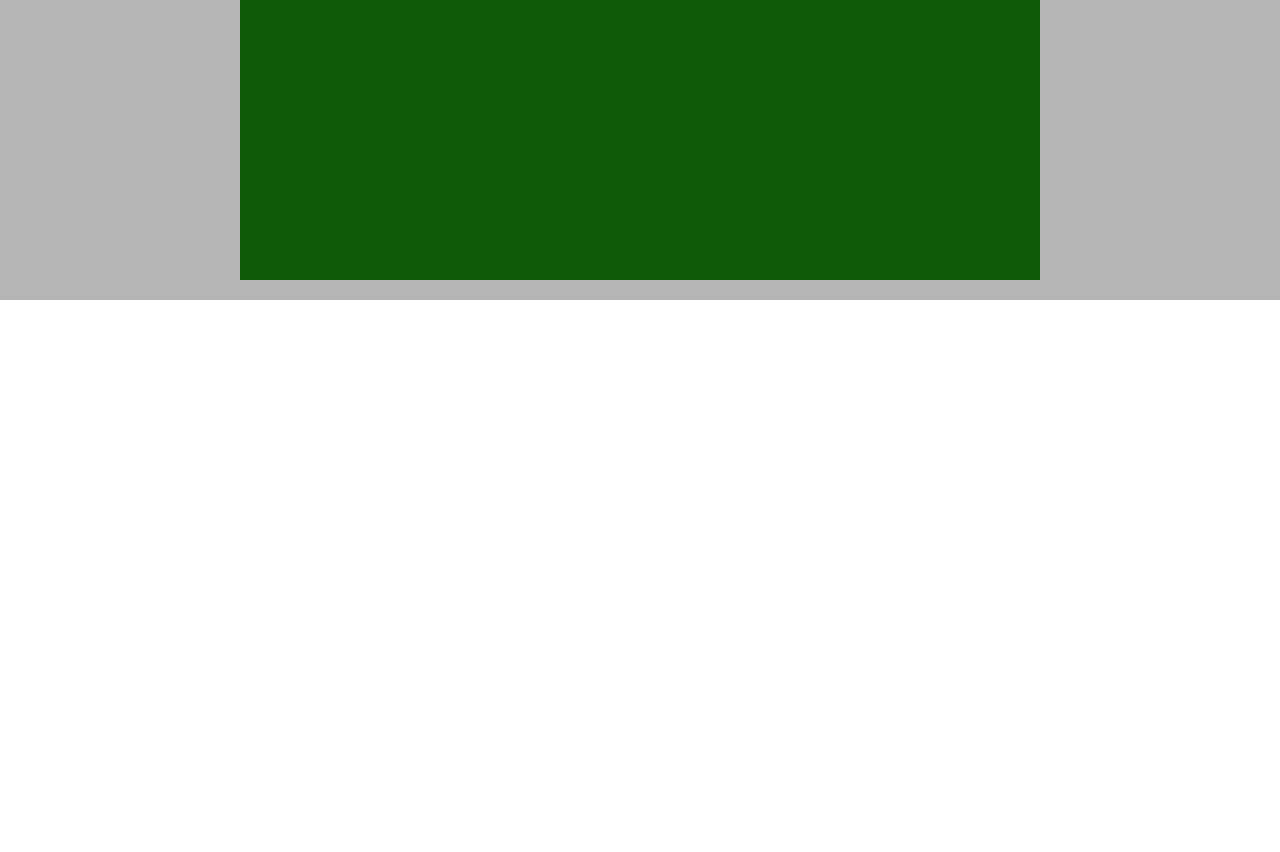
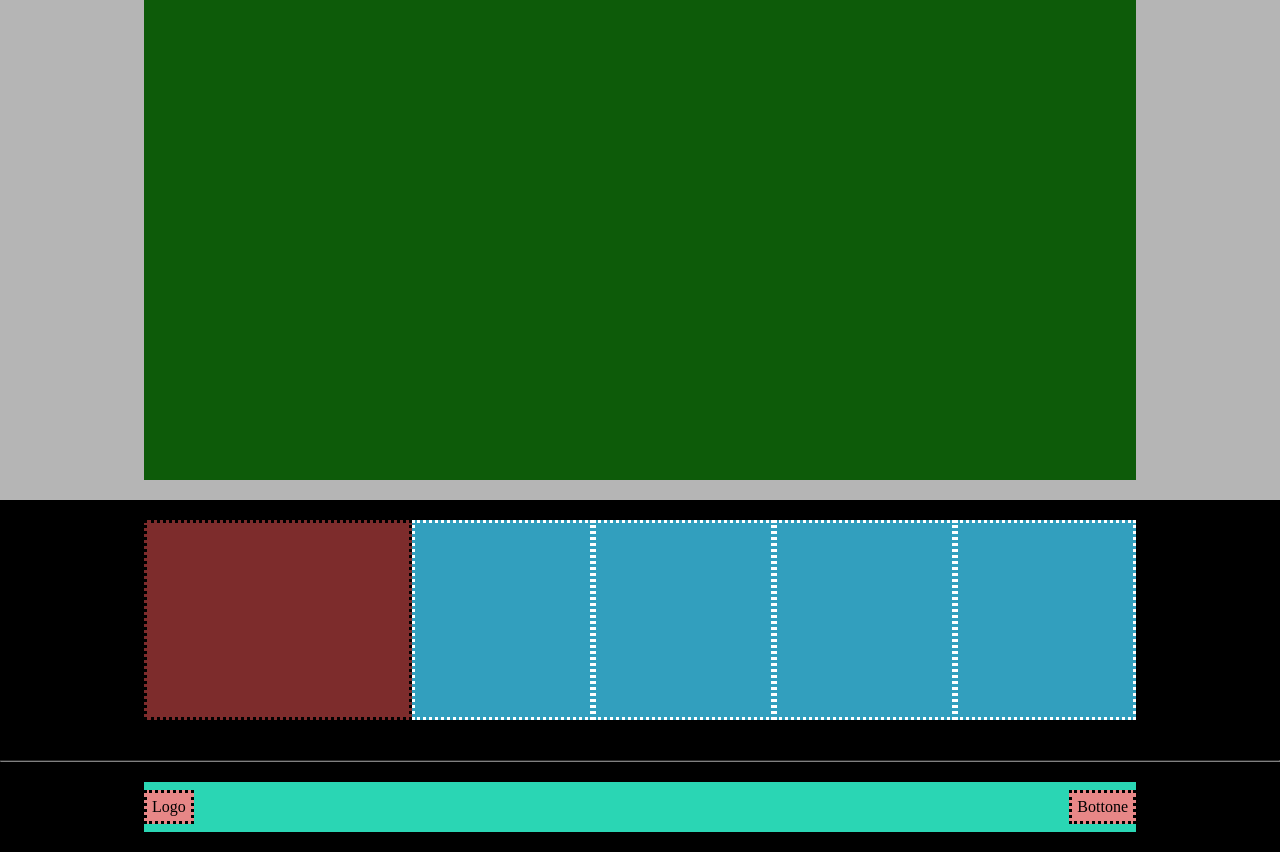
Before and after one commit to Rossiitaa/htmlcss-struttura-discord, a plain HTML site: page index.html in a window 1280 px wide. Shown: the part 1720-2572 px from the top of the page. Before the commit the page ends 2020 px from the top, so only its background shows below. Drawn offline with Linux system fonts and the light colour scheme.

Commit message:
esercizio-finito(da rifinire)

```diff
--- a/css/style.css
+++ b/css/style.css
@@ -98,7 +98,52 @@ header {
 /* quinta-sezione */
 .sezione-grande {
     background-color: #0d5b09;
-    height: 600px;
-    width: 800px;
+    height: 800px;
+    width: 1500px;
     margin: 0 auto;
 }
+
+/* footer */
+
+.sfondo-nero {
+    background-color: #000000;
+    padding: 20px;
+}
+
+.img-footer {
+    background-color: #7d2c2c;
+    flex-grow: 3;
+    height: 200px;
+    border: 3px dotted black;
+    margin-bottom: 20px;
+}
+
+.varie-sec {
+    background-color: #329fbe;
+    flex-grow: 2;
+    height: 200px;
+    border: 3px dotted white;
+    margin-bottom: 20px;
+}
+
+hr {
+    border-color: gray;
+}
+
+.logo-bottone {
+    background-color: #2ad6b4;
+    justify-content: space-between;
+    height: 50px;
+}
+
+.logo-end {
+    background-color: #e78787;
+    padding: 5px;
+    border: 3px dotted black;
+}
+
+.bottone-end {
+    background-color: #e78787;
+    padding: 5px;
+    border: 3px dotted black;
+}
--- a/index.html
+++ b/index.html
@@ -68,7 +68,23 @@
 
 <!-- inizio-footer -->
     <footer>
+        <section class="sfondo-nero">
+            <div class="flex-container container">
+                <div class="img-footer"></div>
+                <div class="varie-sec"></div>
+                <div class="varie-sec"></div>
+                <div class="varie-sec"></div>
+                <div class="varie-sec"></div>
+            </div>
+        </section>
 
+        <hr>
+        <section class="sfondo-nero">
+            <div class="flex-container container logo-bottone">
+                <div class="logo-end">Logo</div>
+                <div class="bottone-end">Bottone</div>
+            </div>
+        </section>
     </footer>
 <!-- fine-footer -->
 </body>
```
